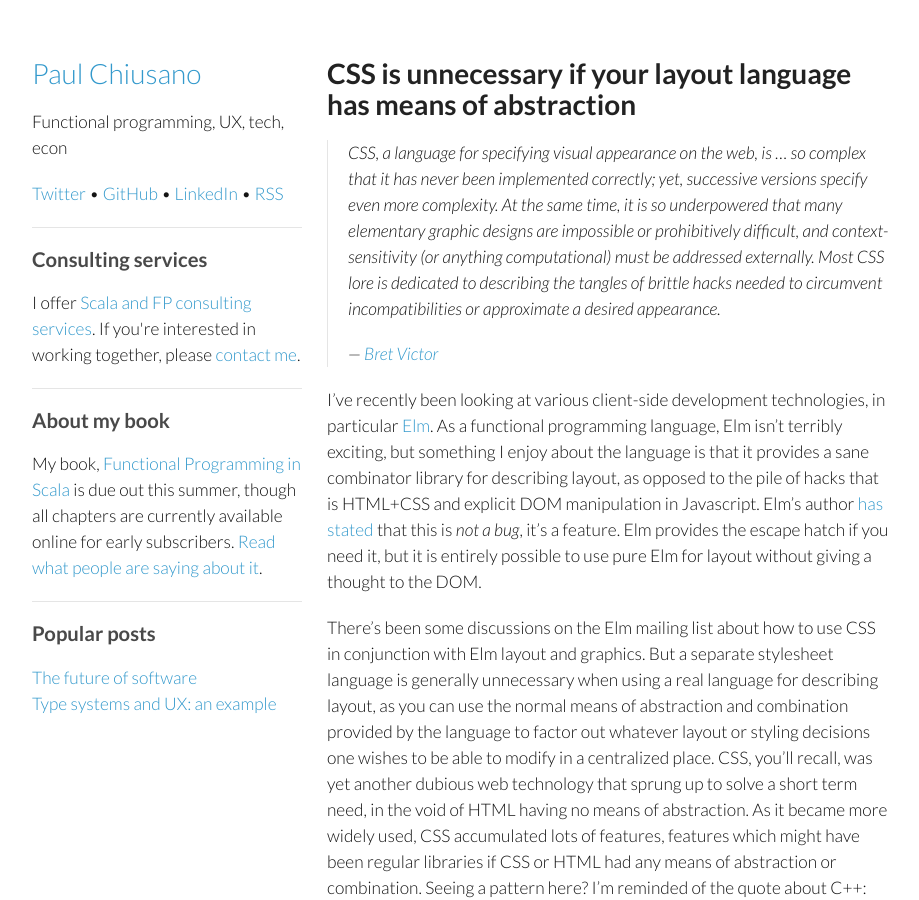
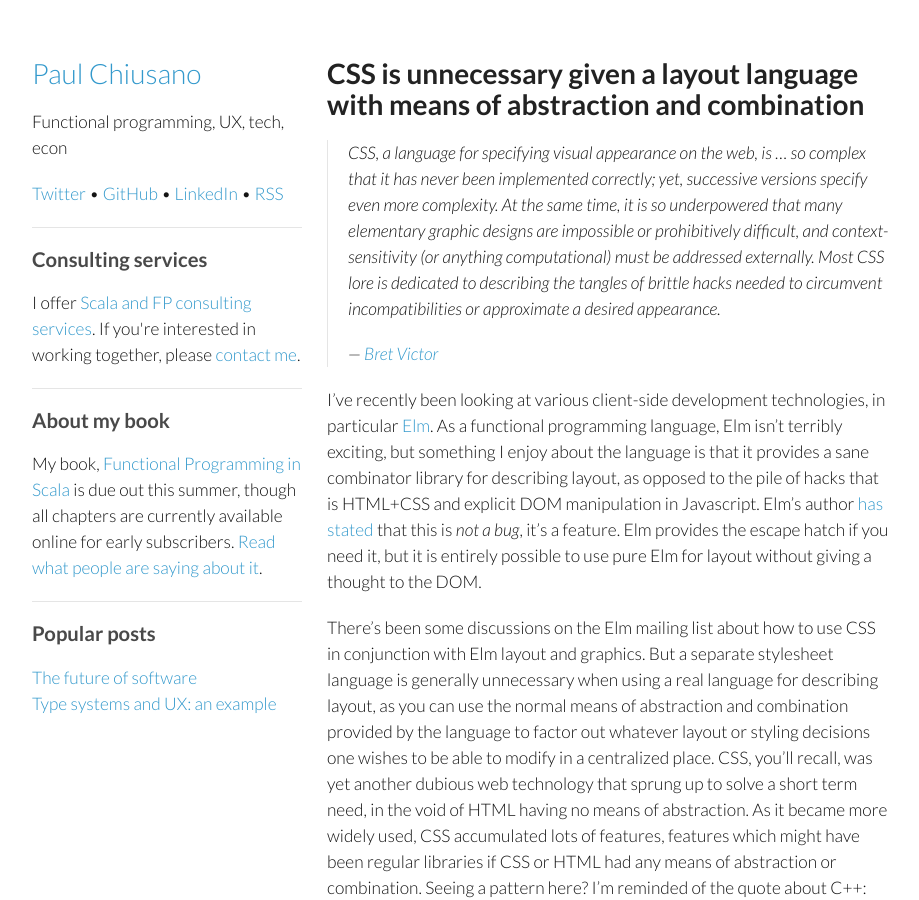
Before and after one commit to pchiusano/pchiusano.github.io, a Jekyll site: the page built from _posts/2014-07-02-css-is-unnecessary.markdown, in a window 1280 px wide and 900 px high. Shown: the whole window, without its empty margins (178-1097 px from the left). Built offline with Jekyll 4.4.1, drawn with Linux system fonts in a browser that asks for light colours; comment, search, counter and statistics services are not loaded.

Commit message:
Update 2014-07-02-css-is-unnecessary.markdown

```diff
--- a/_posts/2014-07-02-css-is-unnecessary.markdown
+++ b/_posts/2014-07-02-css-is-unnecessary.markdown
@@ -1,6 +1,6 @@
 ---
 layout: post
-title: CSS is unnecessary if your layout language has means of abstraction
+title: CSS is unnecessary given a layout language with means of abstraction and combination
 categories: [fp]
 ---
 
```
